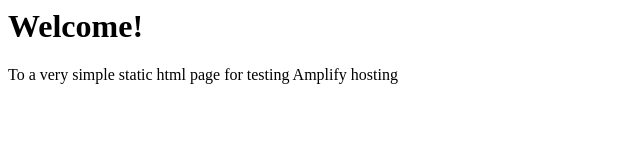
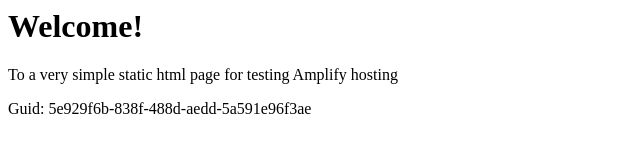
Before and after one commit to aws-aemilia-yul/Github-PR-Commit-Integration-Test-DoNotTouch-Gith-OKSLNVO2-v1-prod-ca-central-1, a website: page src/index.html in a window 1280 px wide. Shown: the whole page, without its empty margins (0-640 px from the left). Drawn offline with Linux system fonts and the light colour scheme.

Commit message:
commit from integ tests

```diff
--- a/src/index.html
+++ b/src/index.html
@@ -1,3 +1,5 @@
+
+
 <html lang="en">
 
 <head>
@@ -10,6 +12,6 @@
 <body>
     <h1>Welcome!</h1>
     <p>To a very simple static html page for testing Amplify hosting</p>
-</body>
+    <p>Guid: 5e929f6b-838f-488d-aedd-5a591e96f3ae</p></body>
 
 </html>
```
